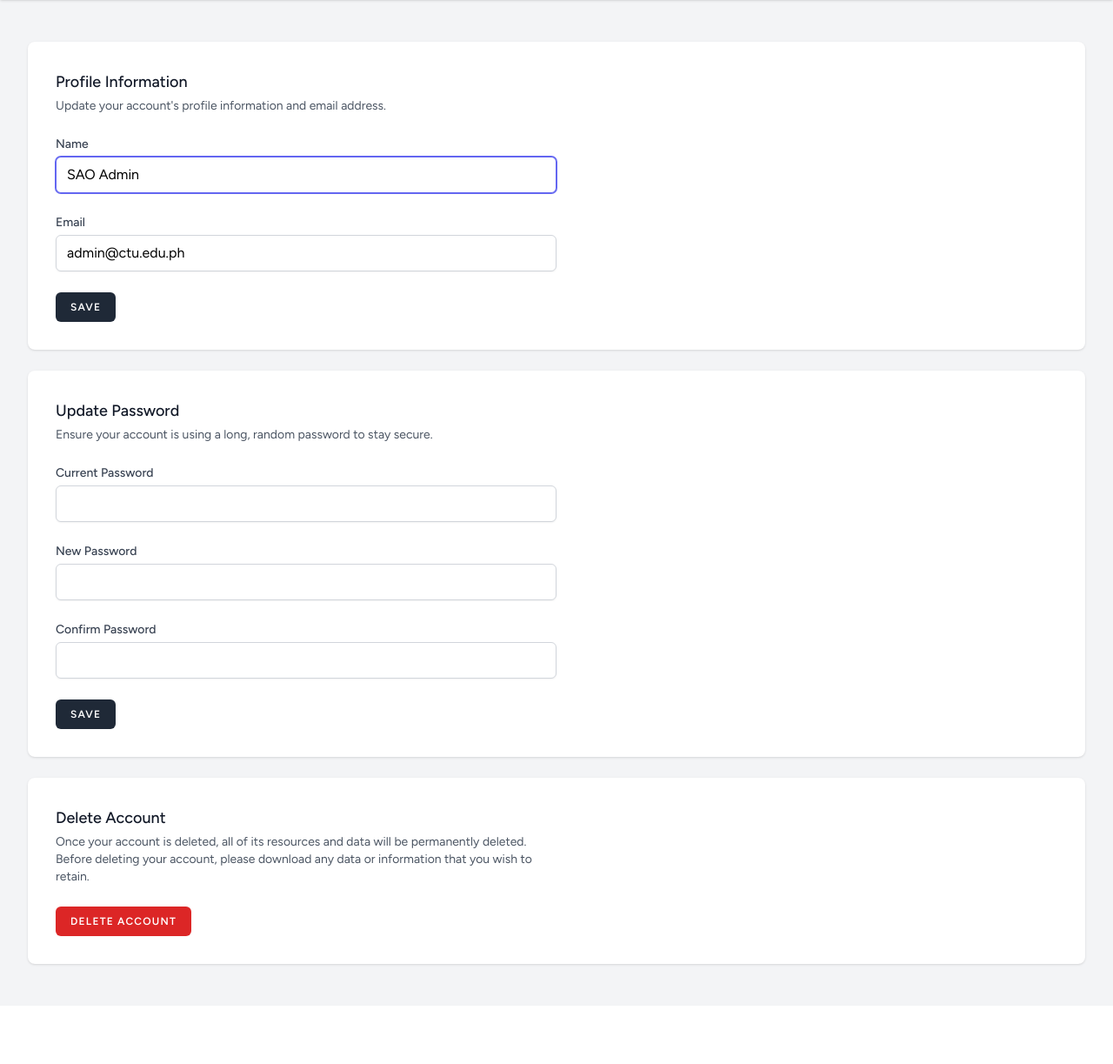
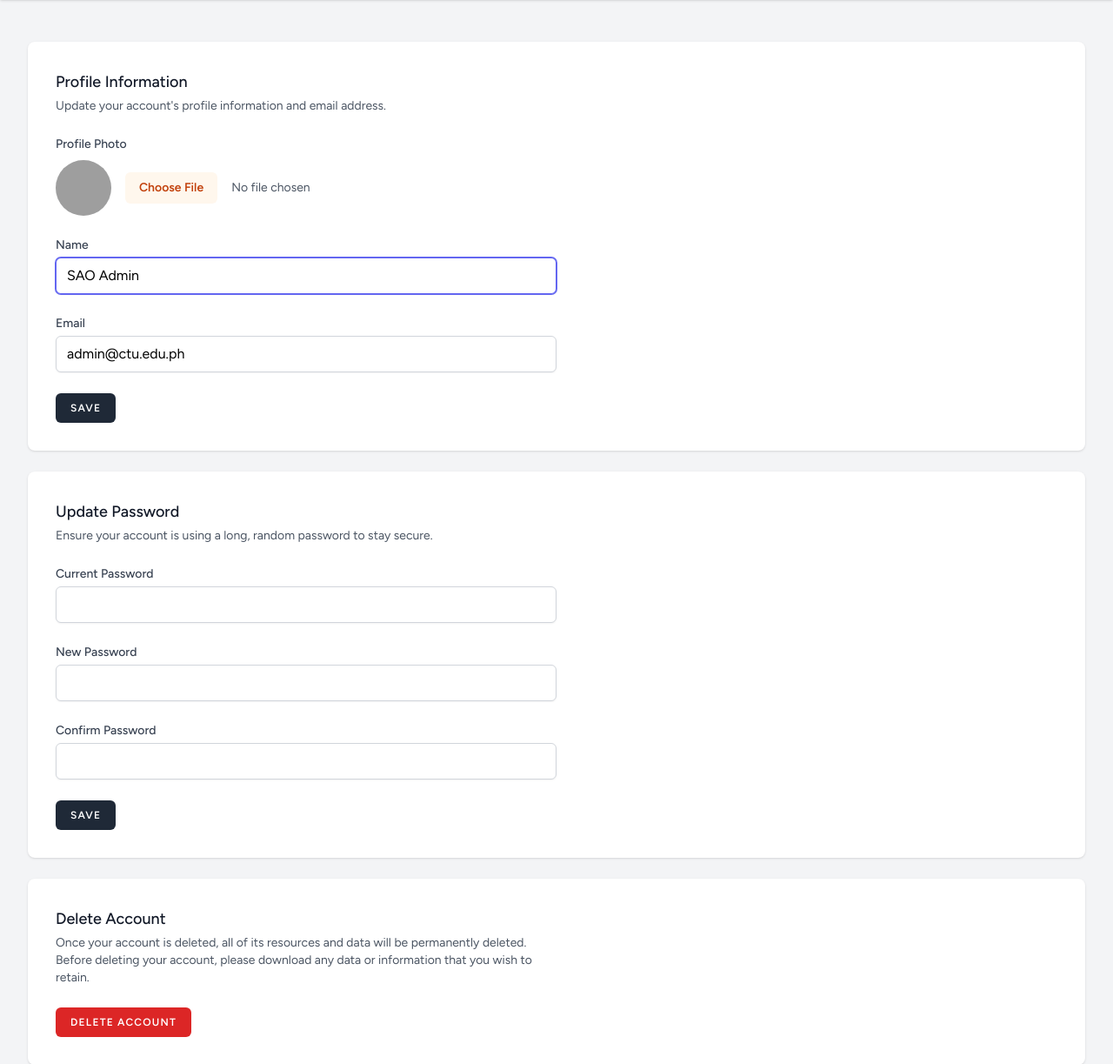
Before and after one commit to johncarlo03/smart-violation-system, a Laravel app: page /profile in a window 1280 px wide. Shown: the part 138-1361 px from the top of the page at 87% size. Before the commit the page ends 1250 px from the top, so only its background shows below. Run offline with Laravel 12, Linux system fonts and the light colour scheme; a user stored in the database is signed in; data comes from the database, SQL or seed files in the repository; style sheets or scripts are compiled from the project's sources; grey boxes are pictures that could not be loaded.

Commit message:
updated for profile photo

```diff
--- a/resources/views/profile/partials/update-profile-information-form.blade.php
+++ b/resources/views/profile/partials/update-profile-information-form.blade.php
@@ -13,13 +13,25 @@
         @csrf
     </form>
 
-    <form method="post" action="{{ route('profile.update') }}" class="mt-6 space-y-6">
+    <form method="post" action="{{ route('profile.update') }}" class="mt-6 space-y-6" enctype="multipart/form-data">
         @csrf
         @method('patch')
+        <div>
+            <x-input-label for="profile_photo" :value="__('Profile Photo')" />
+            <div class="flex items-center gap-4 mt-2">
+                <img class="w-16 h-16 rounded-full object-cover bg-gray-100"
+                    src="{{ $user->profile_photo ? asset('storage/' . $user->profile_photo) : 'https://ui-avatars.com/api/?name=' . urlencode($user->name) }}"
+                    alt="{{ $user->name }}">
 
+                <input type="file" name="profile_photo" id="profile_photo"
+                    class="text-sm text-gray-600 file:mr-4 file:py-2 file:px-4 file:rounded-md file:border-0 file:text-sm file:font-semibold file:bg-orange-50 file:text-orange-700 hover:file:bg-orange-100" />
+            </div>
+            <x-input-error class="mt-2" :messages="$errors->get('profile_photo')" />
+        </div>
         <div>
             <x-input-label for="name" :value="__('Name')" />
-            <x-text-input id="name" name="name" type="text" class="mt-1 block w-full" :value="old('name', $user->name)" required autofocus autocomplete="name" />
+            <x-text-input id="name" name="name" type="text" class="mt-1 block w-full" :value="old('name', $user->name)"
+                required autofocus autocomplete="name" />
             <x-input-error class="mt-2" :messages="$errors->get('name')" />
         </div>
 
@@ -28,12 +40,13 @@
             <x-text-input id="email" name="email" type="email" class="mt-1 block w-full" :value="old('email', $user->email)" required autocomplete="username" />
             <x-input-error class="mt-2" :messages="$errors->get('email')" />
 
-            @if ($user instanceof \Illuminate\Contracts\Auth\MustVerifyEmail && ! $user->hasVerifiedEmail())
+            @if ($user instanceof \Illuminate\Contracts\Auth\MustVerifyEmail && !$user->hasVerifiedEmail())
                 <div>
                     <p class="text-sm mt-2 text-gray-800">
                         {{ __('Your email address is unverified.') }}
 
-                        <button form="send-verification" class="underline text-sm text-gray-600 hover:text-gray-900 rounded-md focus:outline-none focus:ring-2 focus:ring-offset-2 focus:ring-indigo-500">
+                        <button form="send-verification"
+                            class="underline text-sm text-gray-600 hover:text-gray-900 rounded-md focus:outline-none focus:ring-2 focus:ring-offset-2 focus:ring-indigo-500">
                             {{ __('Click here to re-send the verification email.') }}
                         </button>
                     </p>
@@ -51,13 +64,8 @@
             <x-primary-button>{{ __('Save') }}</x-primary-button>
 
             @if (session('status') === 'profile-updated')
-                <p
-                    x-data="{ show: true }"
-                    x-show="show"
-                    x-transition
-                    x-init="setTimeout(() => show = false, 2000)"
-                    class="text-sm text-gray-600"
-                >{{ __('Saved.') }}</p>
+                <p x-data="{ show: true }" x-show="show" x-transition x-init="setTimeout(() => show = false, 2000)"
+                    class="text-sm text-gray-600">{{ __('Saved.') }}</p>
             @endif
         </div>
     </form>
```
